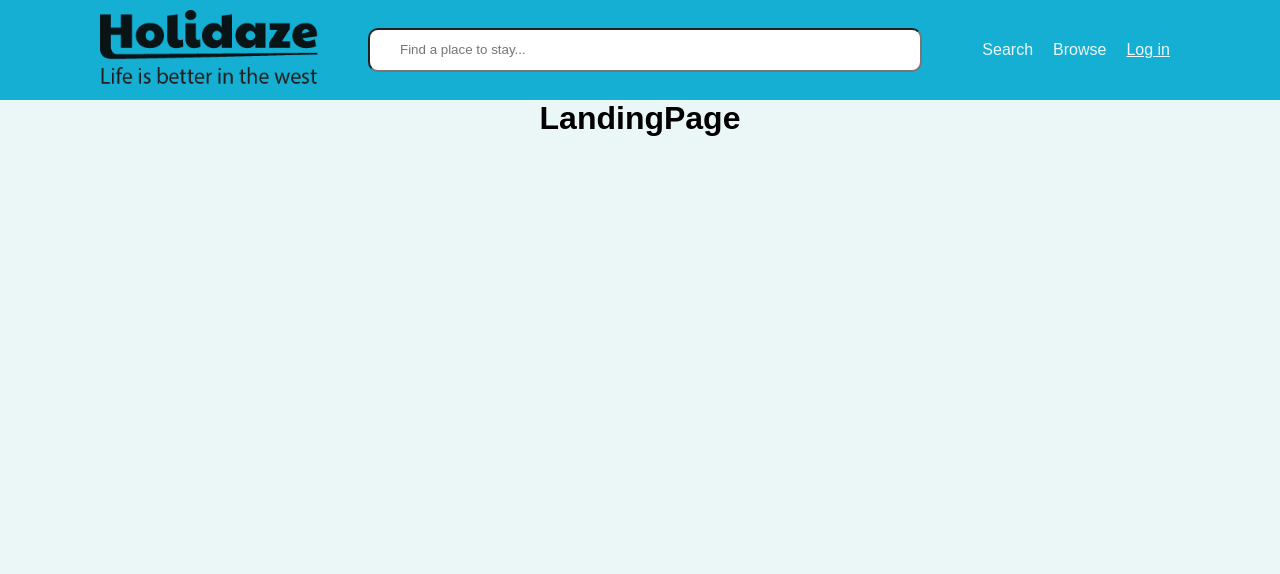
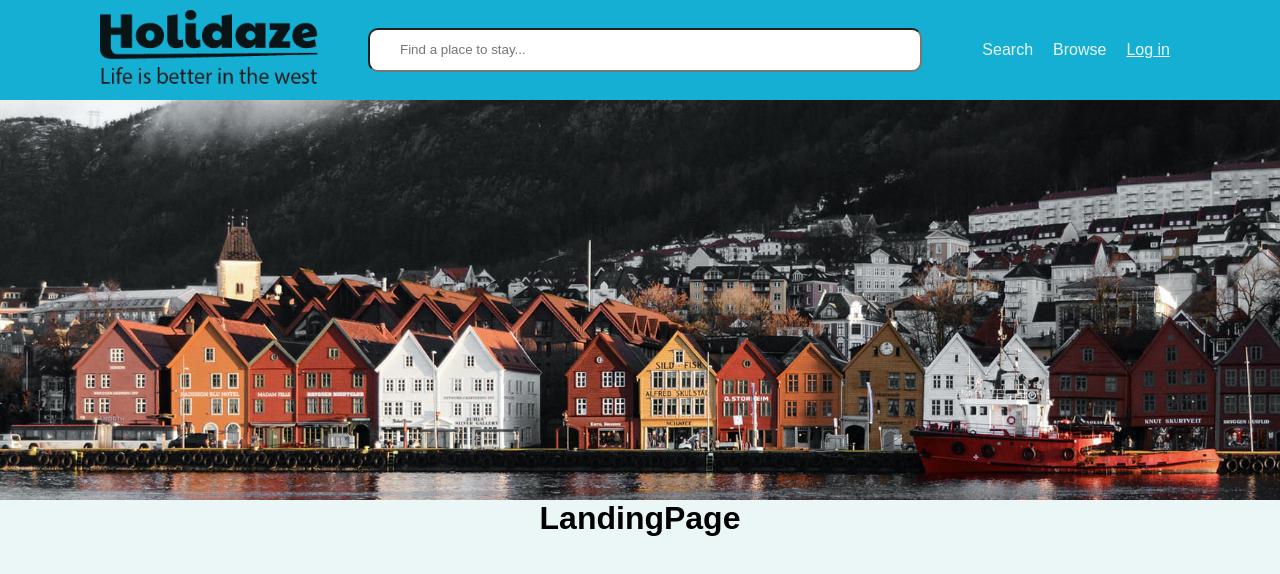
Before and after one commit to sono81/holidaze, a React (Create React App) app: page / in a window 1280 px wide. Shown: the top 574 px of the page. Built offline with nearby package versions, Linux system fonts and the light colour scheme.

Commit message:
add banner

```diff
--- /dev/null
+++ b/src/components/layout/Banner.js
@@ -0,0 +1,16 @@
+import React from "react";
+import BannerImage from "../../images/locations/zhang-shaoqi-p88RtasclWk-unsplash.jpg";
+
+function Banner() {
+  return (
+    <div className="banner">
+      <img
+        className="banner__image"
+        src={BannerImage}
+        alt="The iconic builings of Bergen harbour, taken from the water towards land"
+      />
+    </div>
+  );
+}
+
+export default Banner;
--- a/src/components/layout/LandingPage.js
+++ b/src/components/layout/LandingPage.js
@@ -1,9 +1,13 @@
 import React from "react";
+import Banner from "./Banner";
 
 function LandingPage() {
-    return (
-        <h1>LandingPage</h1>
-    )
+  return (
+    <>
+      <Banner />
+      <h1>LandingPage</h1>
+    </>
+  );
 }
 
 export default LandingPage;
--- a/src/main.scss
+++ b/src/main.scss
@@ -2,3 +2,4 @@
 @import 'scss/global/globals';
 @import 'scss/components/app';
 @import 'scss/components/header';
+@import 'scss/components/banner';
--- /dev/null
+++ b/src/scss/components/_banner.scss
@@ -0,0 +1,11 @@
+.banner {
+    width: 100%;
+    height: 400px;
+
+    &__image {
+        width: 100%;
+        max-height: 400px;
+        object-fit: cover;
+        object-position: 50% 75%;
+    }
+}
```
Also changed, not shown: src/images/locations/zhang-shaoqi-p88RtasclWk-unsplash.jpg (added), 1 other file (tests, documents, lock files or other folders).
